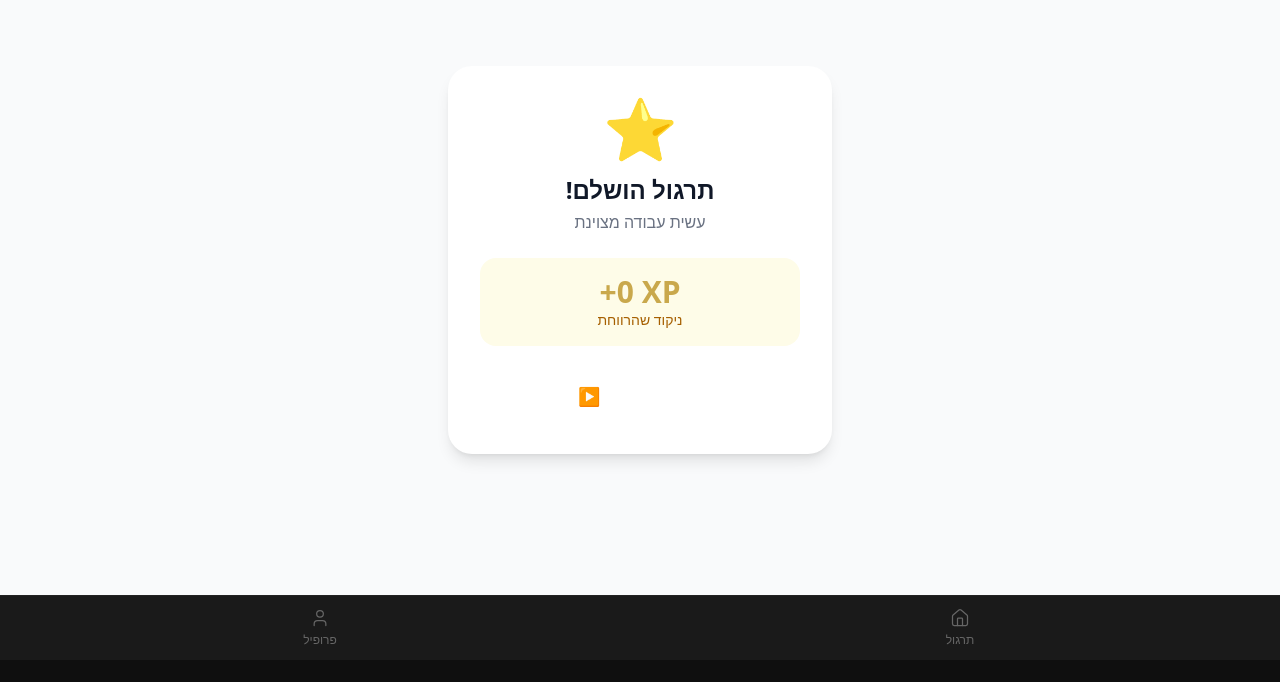
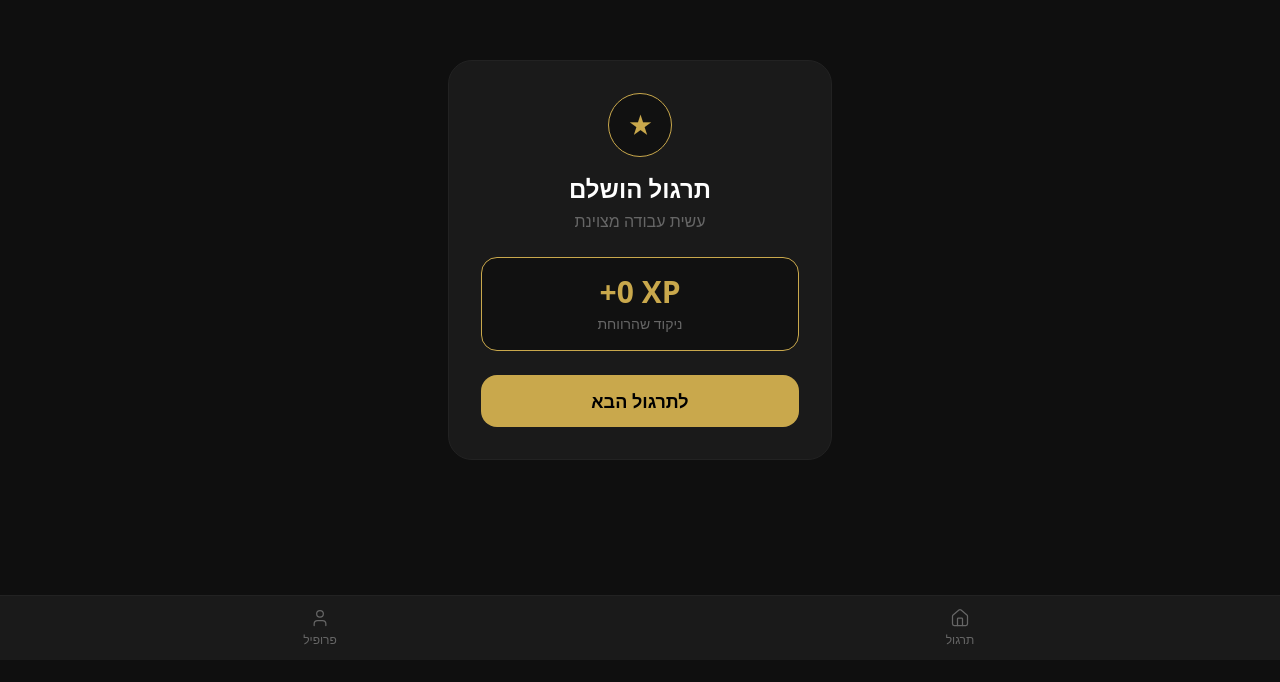
Before and after one commit to avigailregev-star/practice5, a Next.js app: page /practice/complete in a window 1280 px wide. Shown: the part 140-822 px from the top of the page. Built offline with nearby package versions, Linux system fonts and the light colour scheme.

Commit message:
feat: dark exercise + complete pages

```diff
--- a/app/(student)/practice/complete/page.tsx
+++ b/app/(student)/practice/complete/page.tsx
@@ -11,32 +11,36 @@ export default async function CompletePage({
   const didLevelUp = leveledUpTo > 0;
 
   return (
-    <main className="min-h-screen bg-gray-50 flex flex-col items-center justify-center px-6 text-center">
-      <div className="bg-white rounded-3xl p-8 shadow-lg max-w-sm w-full">
+    <main className="min-h-screen bg-brand-dark flex flex-col items-center justify-center px-6 text-center">
+      <div className="bg-brand-surface rounded-3xl p-8 border border-brand-border max-w-sm w-full">
+        {/* Trophy */}
+        <div className="w-16 h-16 rounded-full border border-brand-gold bg-brand-surface-2 flex items-center justify-center mx-auto mb-4">
+          <span className="text-brand-gold text-2xl font-bold">★</span>
+        </div>
+
         {didLevelUp ? (
           <>
-            <div className="text-6xl mb-4">🏆</div>
-            <h1 className="text-2xl font-bold text-gray-900 mb-1">עלית לרמה {leveledUpTo}!</h1>
-            <p className="text-gray-500 mb-2">כל הכבוד — אתה מתקדם!</p>
+            <h1 className="text-2xl font-bold text-white mb-1">עלית לרמה {leveledUpTo}!</h1>
+            <p className="text-brand-muted mb-2">כל הכבוד — אתה מתקדם</p>
           </>
         ) : (
           <>
-            <div className="text-6xl mb-4">⭐</div>
-            <h1 className="text-2xl font-bold text-gray-900 mb-1">תרגול הושלם!</h1>
-            <p className="text-gray-500 mb-2">עשית עבודה מצוינת</p>
+            <h1 className="text-2xl font-bold text-white mb-1">תרגול הושלם</h1>
+            <p className="text-brand-muted mb-2">עשית עבודה מצוינת</p>
           </>
         )}
 
-        <div className="bg-yellow-50 rounded-2xl py-4 px-6 my-6">
+        {/* XP Badge */}
+        <div className="bg-brand-surface-2 rounded-2xl py-4 px-6 my-6 border border-brand-gold">
           <p className="text-3xl font-bold text-brand-gold">+{xpEarned} XP</p>
-          <p className="text-sm text-yellow-700">ניקוד שהרווחת</p>
+          <p className="text-sm text-brand-muted mt-1">ניקוד שהרווחת</p>
         </div>
 
         <Link
           href="/practice"
-          className="block w-full bg-brand-red text-white rounded-2xl py-3 font-bold text-lg"
+          className="block w-full bg-brand-gold text-black rounded-2xl py-3 font-bold text-lg"
         >
-          לתרגול הבא ▶
+          לתרגול הבא
         </Link>
       </div>
     </main>
--- a/app/(student)/practice/exercise/page.tsx
+++ b/app/(student)/practice/exercise/page.tsx
@@ -4,6 +4,7 @@ import ExerciseCard from "@/components/student/ExerciseCard";
 import { completePracticeSession } from "@/app/actions/practice";
 import type { Exercise } from "@/lib/ai/generate-exercise";
 import Link from "next/link";
+import { ChevronRight } from "lucide-react";
 
 export default async function ExercisePage({
   searchParams,
@@ -43,11 +44,13 @@ export default async function ExercisePage({
 
   return (
     <main className="max-w-sm mx-auto px-4 pt-6 pb-24">
-      <div className="flex items-center gap-2 mb-5">
-        <Link href="/practice" className="text-gray-400 text-lg">→</Link>
+      <div className="flex items-center gap-3 mb-5">
+        <Link href="/practice" className="text-brand-muted hover:text-white transition-colors">
+          <ChevronRight size={22} strokeWidth={1.5} />
+        </Link>
         <div>
-          <h1 className="font-bold text-gray-900">התרגול שלך</h1>
-          <p className="text-sm text-gray-500">{session.duration_minutes} דקות</p>
+          <h1 className="font-bold text-white">התרגול שלך</h1>
+          <p className="text-sm text-brand-muted">{session.duration_minutes} דקות</p>
         </div>
       </div>
 
@@ -56,11 +59,11 @@ export default async function ExercisePage({
       <form className="mt-6">
         <button
           formAction={handleComplete}
-          className="w-full bg-brand-red text-white rounded-2xl py-4 font-bold text-lg shadow-lg transition-all active:scale-95"
+          className="w-full bg-brand-gold text-black rounded-2xl py-4 font-bold text-lg shadow-lg transition-all active:scale-95"
         >
-          סיימתי! ✅
+          סיימתי
         </button>
-        <p className="text-center text-xs text-gray-400 mt-3">
+        <p className="text-center text-xs text-brand-muted mt-3">
           לחץ רק כשסיימת את התרגול
         </p>
       </form>
```
